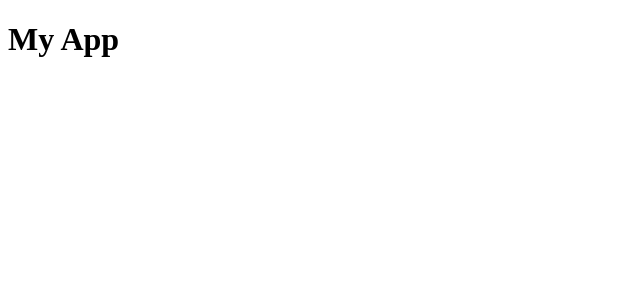
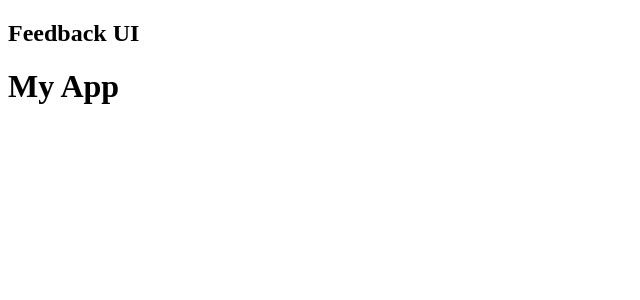
Before and after one commit to juliezimmer/feedback-app, a React (Create React App) app: page / in a window 1280 px wide. Shown: the top 300 px of the page, without its empty margins (0-640 px from the left). Built offline with nearby package versions, Linux system fonts and the light colour scheme.

Commit message:
added Header component

```diff
--- a/src/App.js
+++ b/src/App.js
@@ -1,8 +1,13 @@
+import Header from "./components/Header";
+
 function App() {
   return (
-    <div className="container">
-      <h1>My App</h1>
-    </div>
+    <>
+      <Header />
+      <div className="container">
+        <h1>My App</h1>
+      </div>
+    </>
   );
 }
 
--- /dev/null
+++ b/src/components/Header.jsx
@@ -0,0 +1,17 @@
+import React from "react";
+
+function Header({ text }) {
+  return (
+    <header>
+      <div className="container">
+        <h2>{text}</h2>
+      </div>
+    </header>
+  );
+}
+
+Header.defaultProps = {
+  text: "Feedback UI",
+};
+
+export default Header;
```
